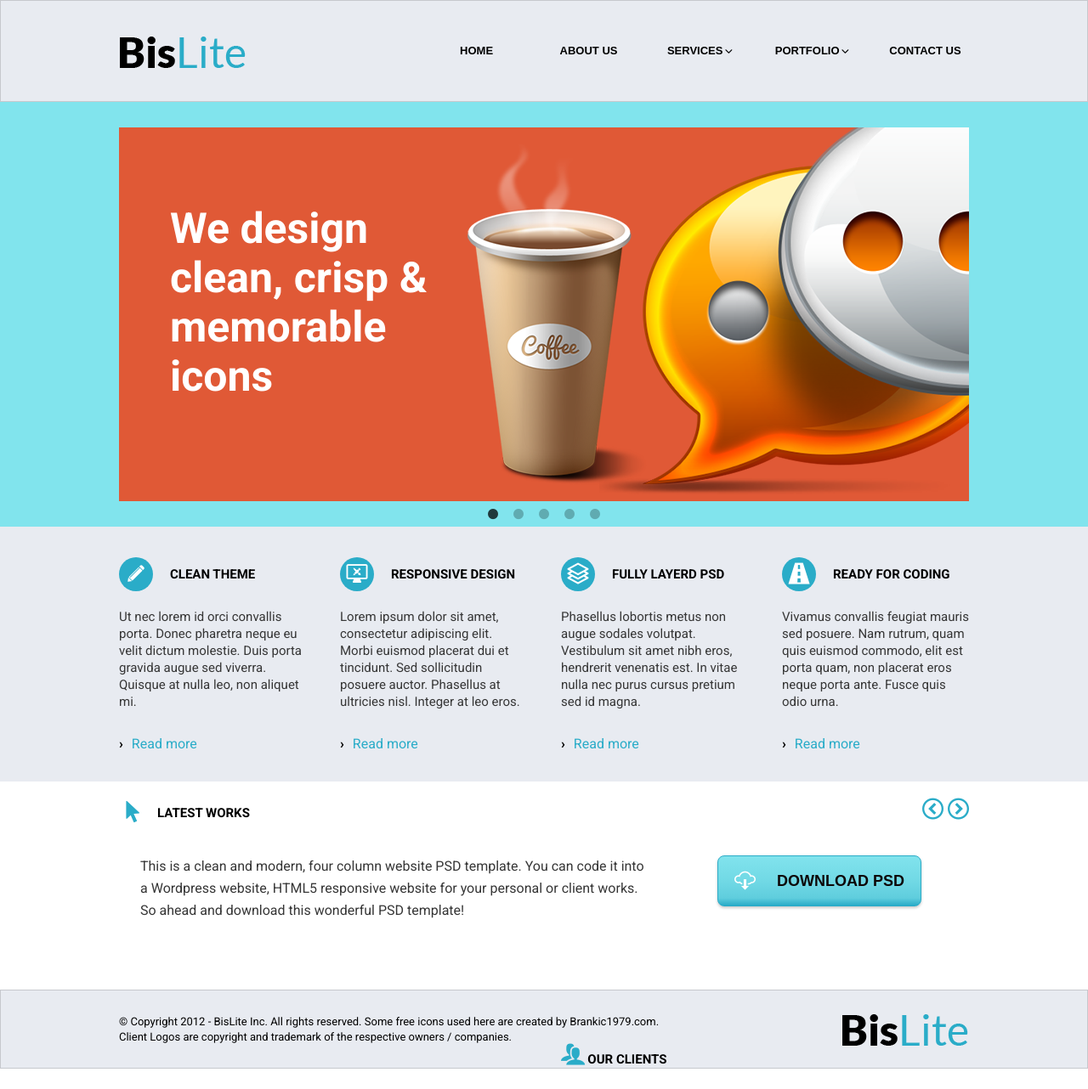
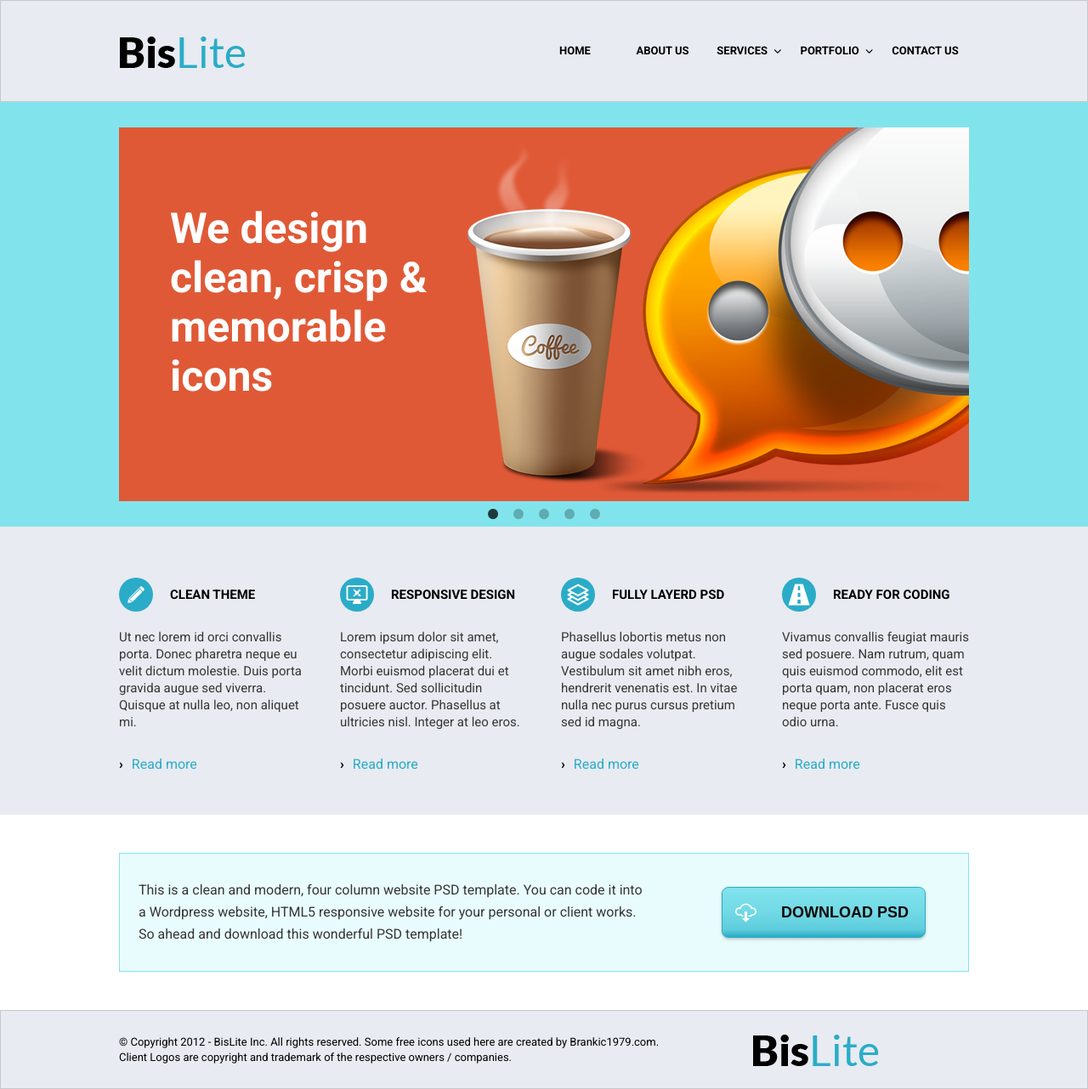
Before and after one commit to AnnyLun/Front_End_hometasks, a plain HTML site: page homework_10_Lunenko/Index.html in a window 1280 px wide. Shown: the whole page at 85% size. Before the commit the page ends 1258 px from the top, so only its background shows below. Drawn offline with Linux system fonts and the light colour scheme; files whose address does not match are found by name; a web font is replaced by a local one.

Commit message:
first correction after checking

```diff
--- a/homework_10_Lunenko/Index.html
+++ b/homework_10_Lunenko/Index.html
@@ -16,34 +16,36 @@
         <div id="container">
             <header>
                 <div class="header-box">
-                    <nav class="navigation-boxes">
+                    <div class="header-content">
                         <a class="header-bislite" href="#"></a>
-                        <div class="header-content">
-                            <button class="dropbtn">home</button>
-                            <button class="dropbtn">about us</button>
-                            <div class="dropdown">
-                                <button class="dropbtn">services<span class="icon-arrow-down"></span></button>
-                                <div class="dropdown-content">
-                                    <a href="#">Web Design</a>
-                                    <a href="#">Wordpress Design</a>
-                                    <a href="#">Mobile App Development</a>
-                                    <a href="#">Internet Marketing</a>
-                                    <a href="#">Social Media Management</a>
-                                </div>
-                            </div>
-                            <div class="dropdown">
-                                <button class="dropbtn">portfolio<span class="icon-arrow-down"></span></button>
-                                <div class="dropdown-content">
-                                    <a href="#">Our works</a>
-                                    <a href="#">Create modern design</a>
-                                    <a href="#">Nowadays decisions</a>
-                                    <a href="#">Modern comfort and work</a>
-                                    <a href="#">Other offers</a>
-                                </div>
-                            </div>
-                            <button class="dropbtn">contact us</button>
-                        </div>
-                    </nav>
+                        <nav>
+                            <ul class="navigation-box">
+                                <li class="navigation-link"><a href="#" class="link">home</a></li>
+                                <li class="navigation-link"><a href="#" class="link">about us</a></li>
+                                <li class="navigation-link">
+                                    <a href="#" class="link">services<span class="icon-arrow-down"></span></a>
+                                    <ul class="dropdown-content">
+                                        <li class="dropdown-link"><a href="#" class="link">Web Design</a></li>
+                                        <li class="dropdown-link"><a href="#" class="link">Wordpress Design</a></li>
+                                        <li class="dropdown-link"><a href="#" class="link">Mobile App Development</a></li>
+                                        <li class="dropdown-link"><a href="#" class="link">Internet Marketing</a></li>
+                                        <li class="dropdown-link"><a href="#" class="link">Social Media Management</a></li>
+                                    </ul>
+                                </li>
+                                <li class="navigation-link">
+                                    <a href="#" class="link">portfolio<span class="icon-arrow-down"></span></a>
+                                    <ul class="dropdown-content">
+                                        <li class="dropdown-link"><a href="#" class="link">Our works</a></li>
+                                        <li class="dropdown-link"><a href="#" class="link">Create modern design</a></li>
+                                        <li class="dropdown-link"><a href="#" class="link">Nowadays decisions</a></li>
+                                        <li class="dropdown-link"><a href="#" class="link">Modern comfort and work</a></li>
+                                        <li class="dropdown-link"><a href="#" class="link">Other offers</a></li>
+                                    </ul>
+                                </li>
+                                <li class="navigation-link"><a href="#" class="link">contact us</a></li>
+                            </ul>
+                        </nav>
+                    </div>
                 </div>
             </header>
             <main>
@@ -67,9 +69,7 @@
                     <div class="text-box-content">
                         <div class="text-box-inner">
                             <div class="text-box-title">
-                                <div class="title-icon">
-                                    <span class="icon-clean-theme"></span>
-                                </div>
+                                <span class="title-icon icon-clean-theme"></span>
                                 <h2 class="title-name">clean theme</h2>
                             </div>
                             <p class="title-text">Ut nec lorem id orci convallis porta. Donec pharetra neque eu velit dictum molestie. Duis porta gravida augue sed viverra. Quisque at nulla leo, non aliquet mi.</p>
@@ -77,9 +77,7 @@
                         </div>
                         <div class="text-box-inner">
                             <div class="text-box-title">
-                                <div class="title-icon">
-                                    <span class="icon-responsive-design"></span>
-                                </div>
+                                <span class="title-icon icon-responsive-design"></span>
                                 <h2 class="title-name">responsive design</h2>
                             </div>
                             <p class="title-text">Lorem ipsum dolor sit amet, consectetur adipiscing elit. Morbi euismod placerat dui et tincidunt. Sed sollicitudin posuere auctor. Phasellus at ultricies nisl. Integer at leo eros.</p>
@@ -97,9 +95,7 @@
                         </div>
                         <div class="text-box-inner">
                             <div class="text-box-title">
-                                <div class="title-icon">
-                                    <span class="icon-ready-for-coding"></span>
-                                </div>
+                                <span class="title-icon icon-ready-for-coding"></span>
                                 <h2 class="title-name">ready for coding</h2>
                             </div>
                             <p class="title-text">Vivamus convallis feugiat mauris sed posuere. Nam rutrum, quam quis euismod commodo, elit est porta quam, non placerat eros neque porta ante. Fusce quis odio urna.</p>
@@ -107,34 +103,24 @@
                         </div>
                     </div>
                 </div>
-                <div class="buttom-box">
-                    <div class="buttom-box-inner">
-                        <span class="icon-cursor"></span>
-                        <h2 class="title-name">latest works</h2>
-                        <span class="icon-circle-left"></span>
-                        <span class="icon-circle-right"></span>
-                        <div class="text-buttom-box">
-                            <div class="buttom-box-info">
-                                <p>
-                                    This is a clean and modern, four column website PSD template. You can code it into a Wordpress website, HTML5 responsive website for your personal or client works. So ahead and download this wonderful PSD
-                                    template!
-                                </p>
-                            </div>
-                            <div class="bottom-box-container"><span class="icon-download-psd"></span> <button class="download-button-box">download psd</button></div>
-                        </div>
+                <div class="button-box">
+                    <div class="button-box-inner">
+                        <p class="button-box-info">
+                            This is a clean and modern, four column website PSD template. You can code it into a Wordpress website, HTML5 responsive website for your personal or client works. So ahead and download this wonderful PSD
+                            template!
+                        </p>
+
+                        <button class="download-button-box"><span class="icon-download-psd"></span> download psd</button>
                     </div>
                 </div>
                 <footer>
                     <div class="footer-box">
                         <div class="footer-inner">
-                            <div class="footer-text">
-                                <p>&copy; Copyright 2012 - BisLite Inc. All rights reserved. Some free icons used here are created by Brankic1979.com. Client Logos are copyright and trademark of the respective owners / companies.</p>
-                            </div>
+                            <p class="footer-text">
+                                &copy; Copyright 2012 - BisLite Inc. All rights reserved. Some free icons used here are created by Brankic1979.com. Client Logos are copyright and trademark of the respective owners / companies.
+                            </p>
                             <a class="header-bislite" href="#"></a>
-                            <div class="footer-icon-clients">
-                                <span class="icon-clients"></span>
-                                <a class="footer-link" href="#">our clients</a>
-                            </div>
+                            <div class="footer-icon-clients"></div>
                         </div>
                     </div>
                 </footer>
--- a/homework_10_Lunenko/css/styles.css
+++ b/homework_10_Lunenko/css/styles.css
@@ -7,6 +7,7 @@
 #container {
     width: 100%;
     height: 100vh;
+    font-family: 'Roboto';
 }
 
 .header-box {
@@ -18,14 +19,6 @@
     border: 1px solid rgba(0,0,0,0.15);
 }
 
-.navigation-boxes {
-    width: 1000px;
-    display: flex;
-    justify-content: space-between;
-    align-items: center;
-    font-family: 'Roboto';
-}
-
 .header-bislite {
     background-image: url('../img/bislite.png');
     width:150px;
@@ -33,22 +26,100 @@
     align-items: center;
 }
 
+.navigation-box {
+    display: flex;
+
+}
+
+.navigation-link {
+    text-decoration: none;
+    width: 103px;
+    height: 40px;
+    border: none;
+    background-color: #e8ebf1;
+    display: flex;
+    justify-content: center;
+    align-items: center;
+    position: relative;
+
+}
+
+.icon-arrow-down {
+    font-size: 8px;
+    padding-left: 5px;
+}
+
+.dropdown-content {
+    display: none;
+    background-color: #fff;
+    border-bottom: 5px solid #2aacc8;
+    z-index: 40;
+    padding: 0px 5px 23px 5px;
+    position: relative;
+}
+
+.navigation-link:hover .dropdown-content  {
+    display: block;
+    position: absolute;
+    list-style-type: none;
+    top: 35px;
+    left: 0;
+}
+
+.link {
+    color: #000;
+    text-decoration: none;
+    font-weight: 400;
+    text-transform: capitalize;
+    font-size: 13px;
+    line-height: 20px;
+    font-weight: bold;
+    text-transform: uppercase;
+}
+
+.link:hover {
+    color: #2aacc8;
+}
+
+.dropdown-link {
+    width: 200px;
+    height: 45px;
+    padding: 15px 0 0 16px;
+    text-transform: capitalize;
+}
+
+.dropdown-link .link {
+    text-transform: capitalize;
+    line-height: 36px;
+    font-weight: 400;
+}
+
+
+.dropdown-link:hover {
+    display: block;
+    border-bottom: 1px solid gray;
+}
+
+.dropdown-link:hover:last-child {
+    border-bottom: none;
+}
+
+.navigation-link:hover {
+    background-color: #fff;
+    border-top: 5px solid #2aacc8;
+}
+
+.dropdown-inner {
+    list-style: none;
+}
+
 .header-content {
     text-transform: uppercase;
     font-weight: bold;
-}
-
-.link {
-    line-height: 20px;
-    font-size: 13px;
-    text-decoration: none;
-    color: #000;
-    margin-right: 50px;
-    position: relative;
-}
-
-.link:last-child {
-    margin-right: 20px;
+    width: 1000px;
+    display: flex;
+    justify-content: space-between;
+    align-items: center;
 }
 
 .banner-box {
@@ -133,7 +204,6 @@
     font-size: 50px;
     color: #fff;
     font-weight: 700;
-    font-family: 'Roboto';
     position: absolute;
     z-index: 30;
     padding: 90px 0 0 60px;
@@ -141,11 +211,12 @@
 
 .text-box {
     width: 100%;
-    height: 300px;
+    min-height: 100%;
     background-color: #E8EBF1;
     display: flex;
     justify-content: center;
     align-items: center;
+    padding: 60px 0 50px ;
 }
 
 .text-box-content {
@@ -156,7 +227,7 @@
 
 .text-box-inner {
     width: 220px;
-    font-family: 'Roboto';
+
 }
 
 .text-box-title {
@@ -182,14 +253,11 @@
     display: flex;
     justify-content: center;
     align-items: center;
-}
-
-.icon-clean-theme {
     font-size: 25px;
     color: #fff;
 }
 
-.icon-responsive-design {
+.icon-clean-theme {
     font-size: 25px;
     color: #fff;
 }
@@ -228,65 +296,40 @@
     margin-right: 10px;
 }
 
-.buttom-box {
+.button-box {
     width: 100%;
+    height: 230px;
     display: flex;
     justify-content: center;
     align-items: center;
 }
 
-.buttom-box-inner {
+.button-box-inner {
     width: 1000px;
-    padding: 27px 56px 80px 25px;
-    font-family: 'Roboto';
     position: relative;
+    align-items: center;
+    height: 140px;
+    align-items: center;
+    background-color: #e8fcfe;
+    border: 1px solid #81e4ed;
+    display: flex;
+    justify-content: space-between;
+    padding: 0 50px 0 22px;
 }
 
-.icon-cursor {
-    position: absolute;
-    top: 20px;
-    left: 0;
-    font-size: 30px;
-    color: #2aacc8;
+.text-button-box {
+
 }
 
-.icon-cursor::before {
-    padding-top: 20px;
-}
-
-.icon-circle-left {
-    position: absolute;
-    top: 20px;
-    right: 30px;
-    font-size: 25px;
-    color: #2aacc8;
-}
-
-.icon-circle-right {
-    position: absolute;
-    top: 20px;
-    right: 0;
-    font-size: 25px;
-    color: #2aacc8;
-}
-
-.text-buttom-box {
-    display: flex;
-    justify-content: space-between;
-    margin-top: 40px;
-}
-
-.buttom-box-info {
+.button-box-info {
     width:605px;
     font-size: 16px;
     line-height: 26px;
     color: #363636;
 }
 
-.bottom-box-container {
-    position: relative;
-    justify-content: center;
-    align-items: center;
+.botton-box-container {
+
 
 }
 .icon-download-psd {
@@ -294,7 +337,8 @@
     font-size: 25px;
     z-index: 1;
     color: #fff;
-    padding: 16px 0 0 20px;
+    left: 15px;
+    top: 16px;
 }
 
 .download-button-box {
@@ -326,7 +370,6 @@
     display: flex;
     justify-content: space-between;
     align-items: center;
-    font-family: 'Roboto';
     font-size: 13px;
     line-height: 18px;
     position: relative;
@@ -334,19 +377,6 @@
 
 .footer-text {
     width: 640px;
-}
-
-.footer-icon-clients {
-    text-transform: uppercase;
-    font-weight: bold;
-    position: absolute;
-    bottom: 0;
-    left: 520px;
-}
-
-.icon-clients {
-    font-size: 25px;
-    color: #2aacc8;
 }
 
 .footer-link {
@@ -357,89 +387,17 @@
     color: #000;
 }
 
-.dropdown {
-    position: relative;
-    display: inline-block;
-}
-
-.dropbtn {
-    width: 103px;
-    height: 40px;
-    border: none;
-    font-size: 13px;
-    line-height: 20px;
-    font-weight: bold;
-    text-transform: uppercase;
-    margin-right: 25px;
-    background-color: #e8ebf1;
-}
-
-.icon-arrow-down {
-    font-size: 8px;
-}
-
-.dropdown-content {
-    display: none;
-    position: absolute;
-    background-color: #fff;
-    width: 200px;
-    border-bottom: 5px solid #2aacc8;
-    z-index: 40;
-}
-
-.dropdown-content a {
-    color: black;
-    text-decoration: none;
-    display: block;
-    font-weight: 400;
-    text-transform: capitalize;
-    font-size: 13px;
-    line-height: 36px;
-    margin: 0 5px 0 5px;
-    padding: 15px 0 0 15px;
-}
-
-.dropdown-content a:hover {
-    border-bottom: 1px solid gray;
+.text-box-title:hover {
     color: #2aacc8;
-    font-size: 16px;
-}
-
-.dropdown-content a:hover:last-child {
-    border-bottom: none;
-}
-
-.dropdown:hover .dropdown-content {
-    display: block;
-}
-
-.dropbtn:hover {
-    background-color: #fff;
-    border-top: 5px solid #2aacc8;
-    color: #2aacc8;
-    margin-top: -5px;
-}
-
-.dropbtn:last-child {
-    margin-right: 0;
-}
-
-.title-name:hover {
-    font-size: 17px;
-    color: #cc4315;
 }
 
 .title-icon:hover {
-    background-color: #cc4315;
     width: 42px;
     height: 42px;
-    margin-bottom: -2px;
 }
 
 .title-link:hover {
-    text-decoration: underline;
     font-weight: 900;
-    font-size: 17px;
 }
 
 .download-button-box:hover {
```
Also changed, not shown: 1 other file.
